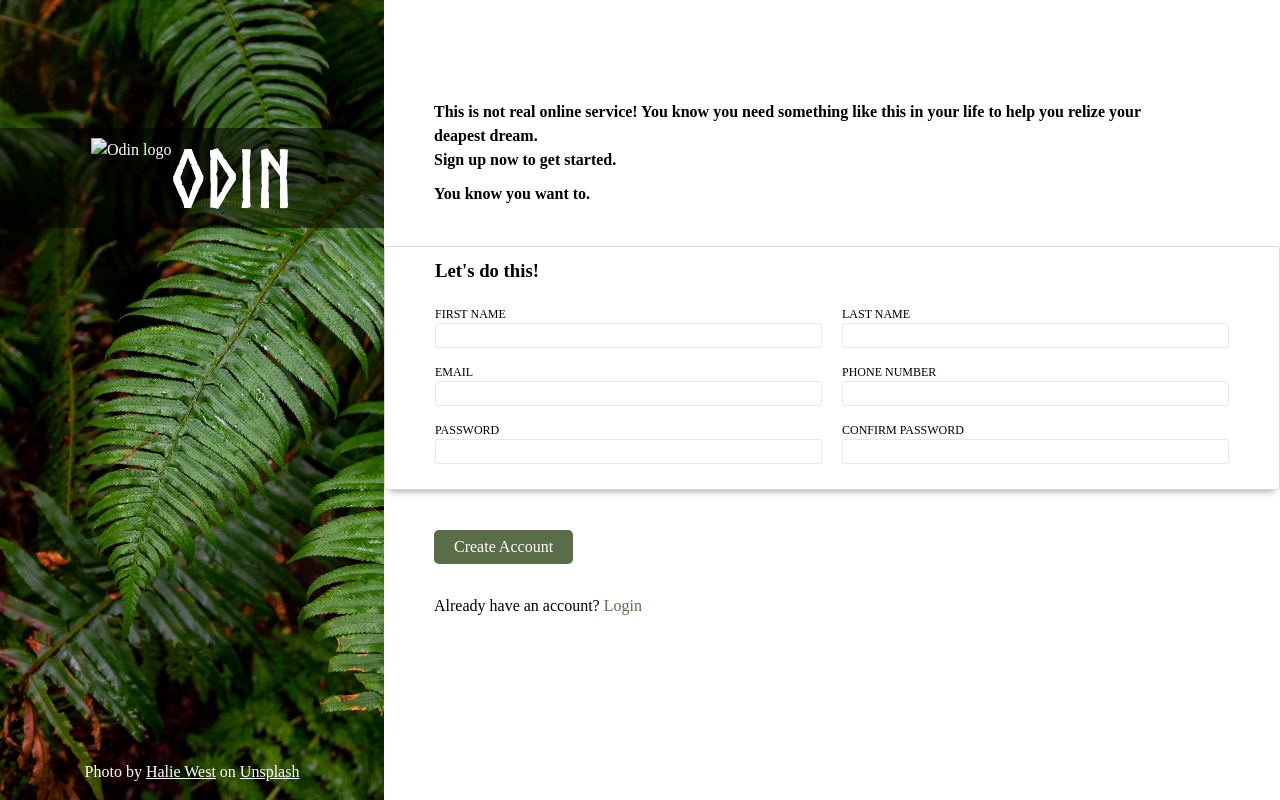
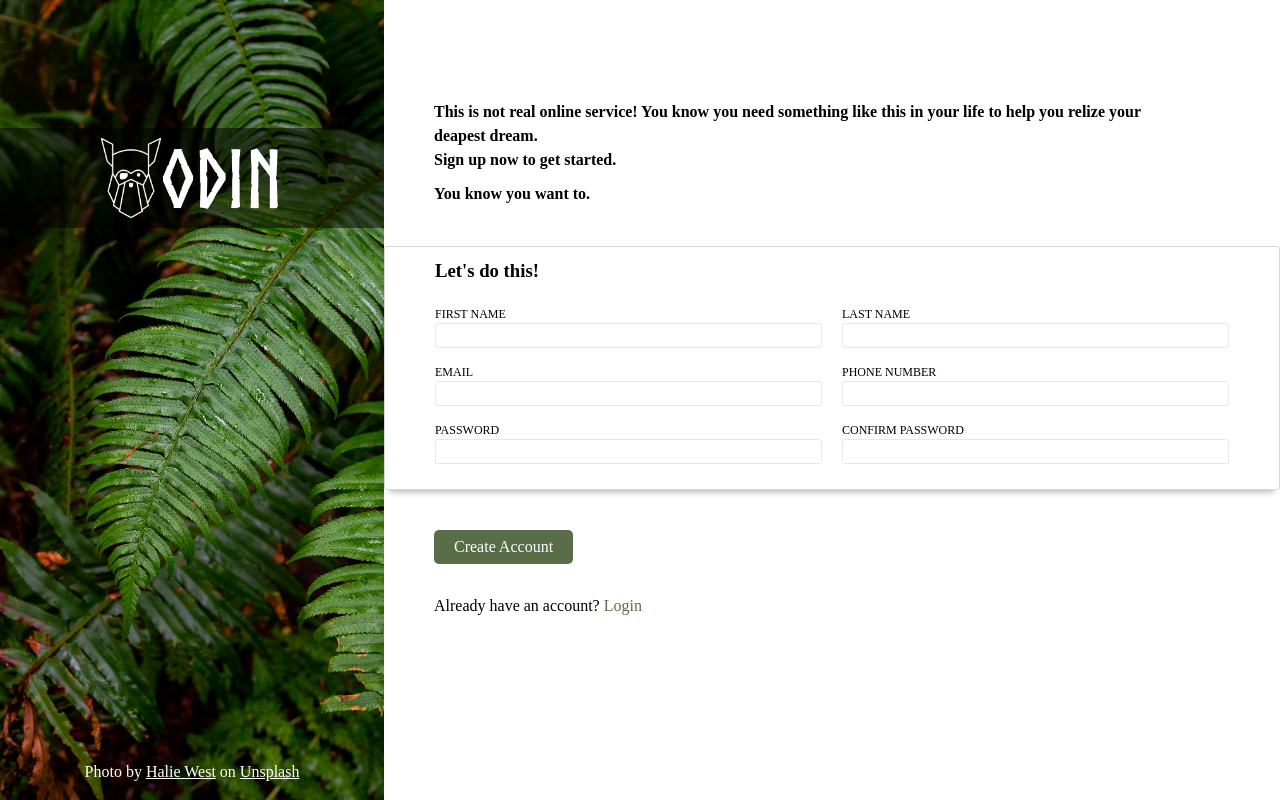
Before and after one commit to Vireakrom/sign-up-form, a plain HTML site: page index.html in a window 1280 px wide. Drawn offline with Linux system fonts and the light colour scheme; the site is published under a folder, as on GitHub Pages, so addresses that start at the root find nothing.

Commit message:
image logo seem not to work on git site

```diff
--- a/index.html
+++ b/index.html
@@ -9,7 +9,7 @@
   <body>
     <div class="left-container">
       <div class="logo-container">
-        <img src="/images/logo.png" alt="Odin logo" />
+        <img src="./images/logo.png" alt="Odin logo" />
         <h1>ODIN</h1>
       </div>
       <p>
```
